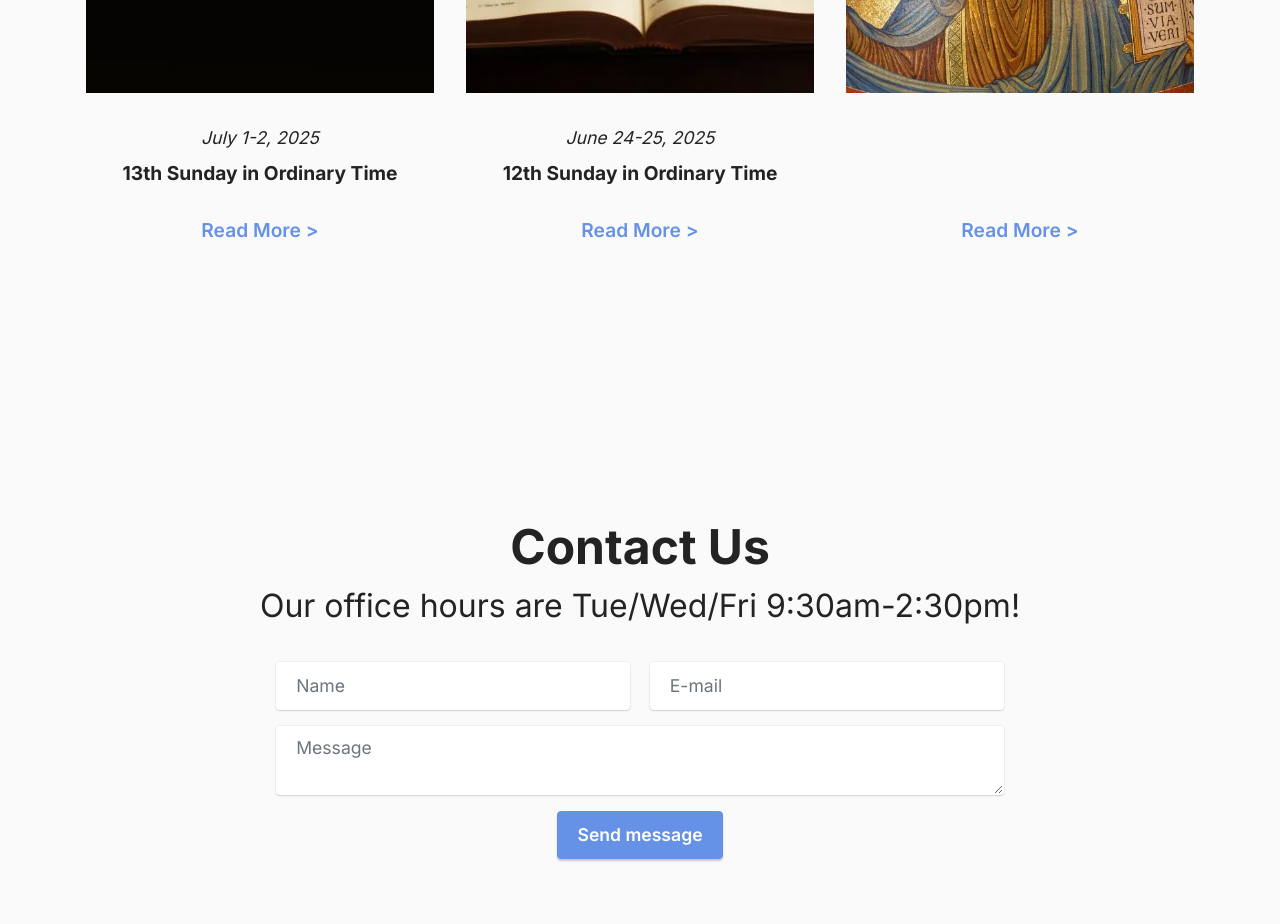
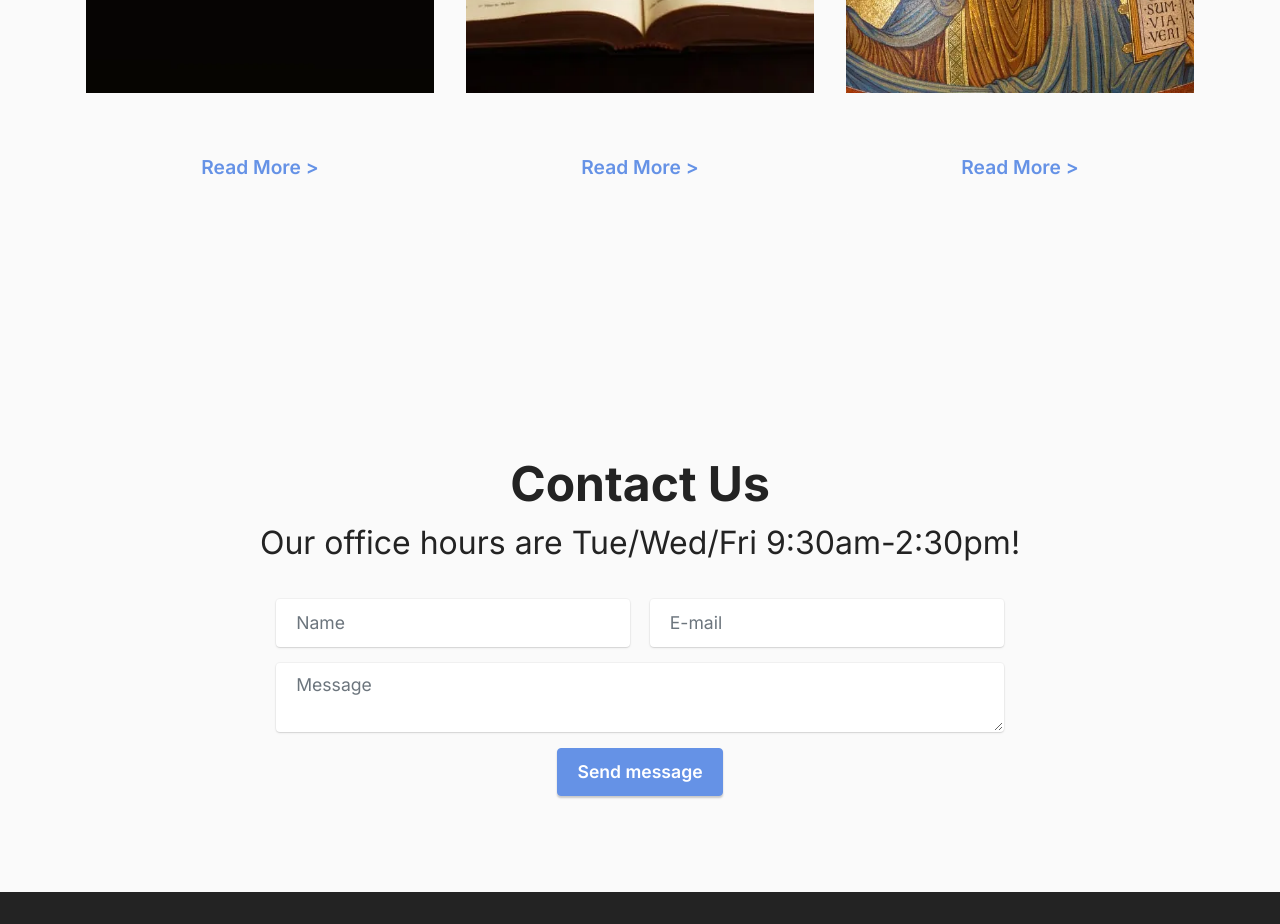
Before and after one commit to claremontparishau/st-thomas-the-apostle-claremont, a plain HTML site: page index.html in a window 1280 px wide. Shown: the part 3500-4424 px from the top of the page. Drawn offline with Linux system fonts and the light colour scheme; no server answers.

Commit message:
Update index.html

```diff
--- a/index.html
+++ b/index.html
@@ -164,8 +164,8 @@
                         <img src="assets/images/mbr-696x522.webp" alt="Mobirise Website Builder" title="">
                     </div>
                     <div class="item-content">
-                        <h5 id="bulletin-date-1" class="item-title mbr-fonts-style display-4"><em>July 1-2, 2025</em></h5>
-                        <h6 id="bulletin-title-1" class="item-subtitle mbr-fonts-style mt-1 display-7"><strong>13th Sunday in Ordinary Time</strong></h6>
+                        <h5 id="bulletin-date-1" class="item-title mbr-fonts-style display-4"><em></em></h5>
+                        <h6 id="bulletin-title-1" class="item-subtitle mbr-fonts-style mt-1 display-7"><strong></strong></h6>
 
                     </div>
                     <div class="mbr-section-btn item-footer mt-2"><a href="" class="btn item-btn btn-primary-outline display-7" target="_blank">Read More &gt;</a></div>
@@ -177,8 +177,8 @@
                         <img src="assets/images/mbr-696x323.webp" alt="Mobirise Website Builder" title="">
                     </div>
                     <div class="item-content">
-                        <h5 id="bulletin-date-2" class="item-title mbr-fonts-style display-4"><em>June 24-25, 2025</em></h5>
-                        <h6 id="bulletin-title-2" class="item-subtitle mbr-fonts-style mt-1 display-7"><strong>12th Sunday in Ordinary Time</strong></h6>
+                        <h5 id="bulletin-date-2" class="item-title mbr-fonts-style display-4"><em></em></h5>
+                        <h6 id="bulletin-title-2" class="item-subtitle mbr-fonts-style mt-1 display-7"><strong></strong></h6>
 
                     </div>
                     <div class="mbr-section-btn item-footer mt-2"><a href="" class="btn item-btn btn-primary-outline display-7" target="_blank">Read More &gt;</a></div>
```
